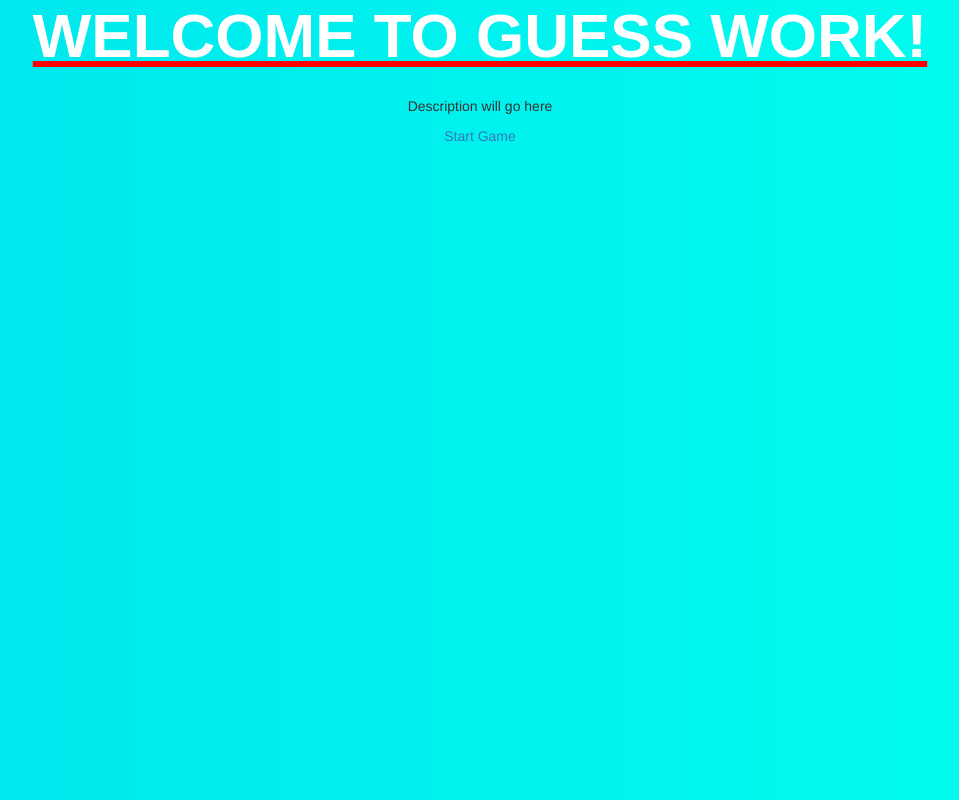
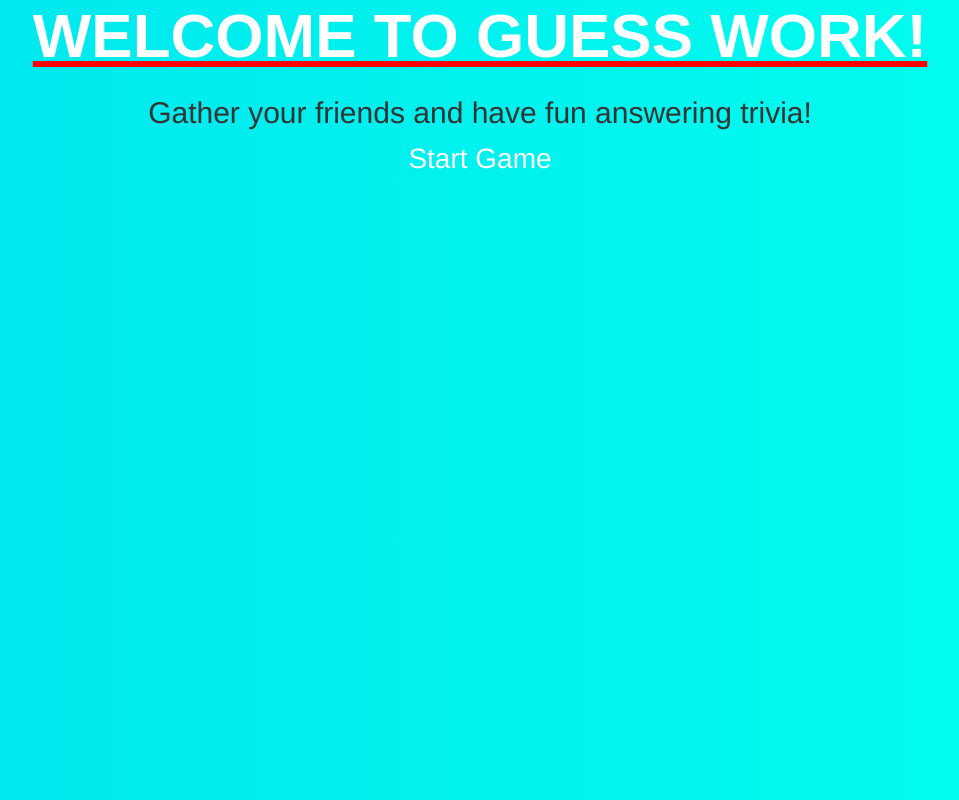
Before and after one commit to sheridp2/triviapp, a React app: page / in a window 1280 px wide. Shown: the whole page, without its empty margins (160-1119 px from the left). Built offline with nearby package versions, Linux system fonts and the light colour scheme.

Commit message:
changed landing page styling and description

```diff
--- a/src/component/landing/index.js
+++ b/src/component/landing/index.js
@@ -6,8 +6,9 @@ class Landing extends React.Component {
     return (
       <div>
         <h1>Welcome to Guess Work!</h1>
-        <p>Description will go here</p>
-        <Link to='/play'>Start Game</Link>
+        <h2>Gather your friends and have fun answering trivia!</h2>
+
+        <Link id="start-button" to='/play'>Start Game</Link>
       </div>
     );
   }
--- a/src/style.scss
+++ b/src/style.scss
@@ -4,6 +4,11 @@ body{
     to left,
     #00FFEF,
     #00E5EE);
+}
+
+#start-button{
+  font-size: 2em;
+  color: #ffffff;
 }
 
 #answerToggle{
```
